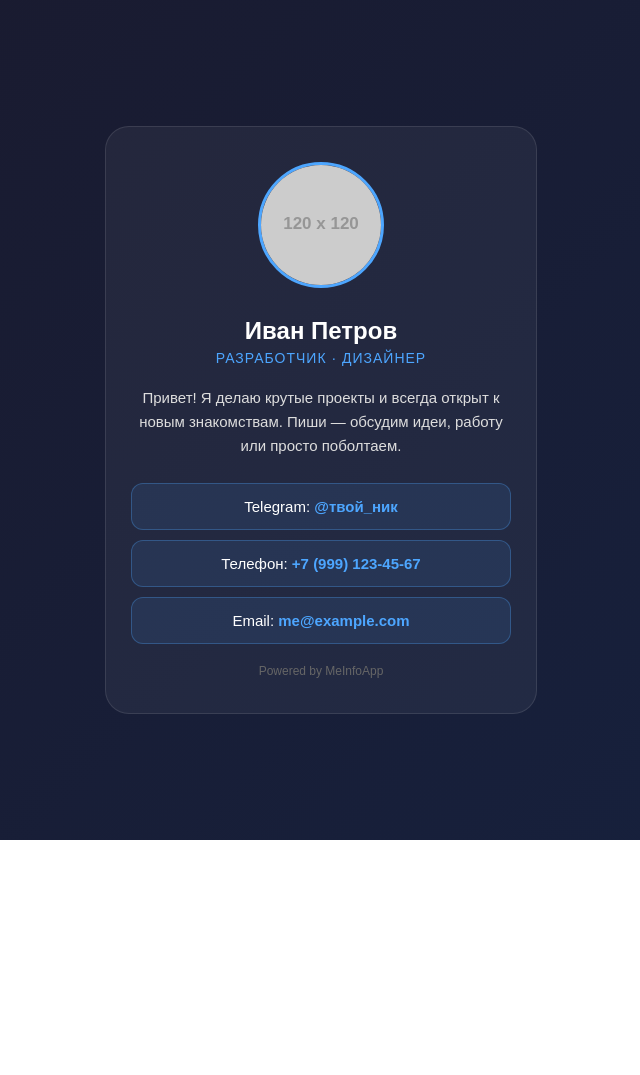
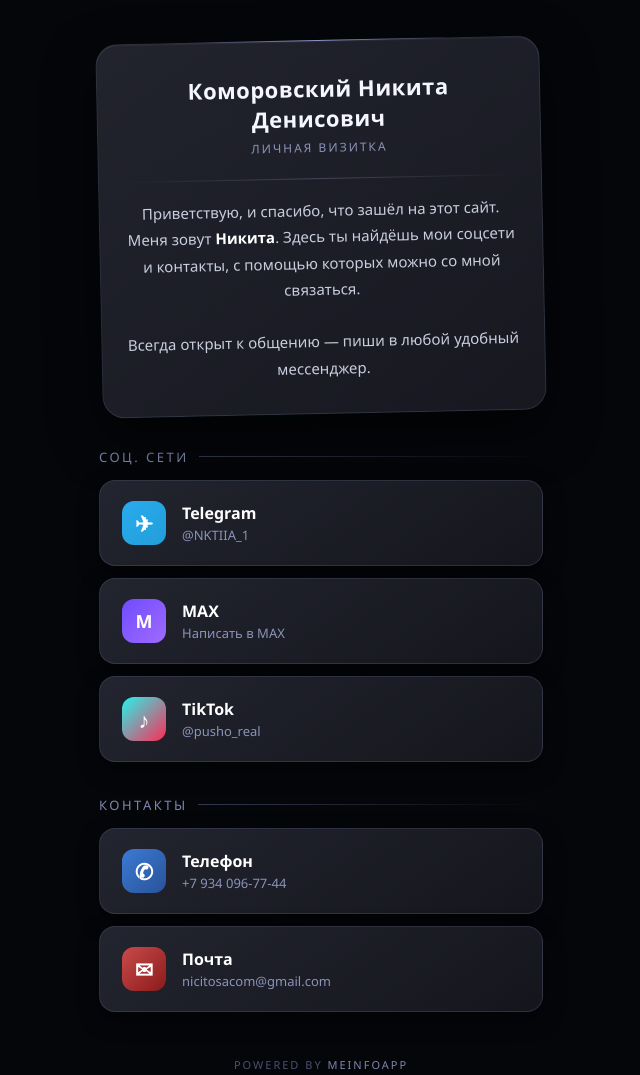
Before and after one commit to nicitosacom-pixel/nicitosacom-pixel.github.io, a plain HTML site: page index.html in a window 1280 px wide. Shown: the whole page, without its empty margins (319-959 px from the left). Before the commit the page ends 840 px from the top, so only its background shows below. Drawn offline with Linux system fonts and the light colour scheme; placeholder pictures from the web are drawn by us.

Commit message:
Update index.html

```diff
--- a/index.html
+++ b/index.html
@@ -3,79 +3,279 @@
 <head>
 <meta charset="UTF-8">
 <meta name="viewport" content="width=device-width, initial-scale=1.0">
-    <title>MeInfoApp — моя визитка</title>
+<title>Никита Коморовский — контакты</title>
 <style>
-        body {
-            font-family: Arial, sans-serif;
-            background: linear-gradient(135deg, #1a1a2e, #16213e);
+  * { box-sizing: border-box; margin: 0; padding: 0; }
+
+  html, body {
+    min-height: 100%;
+    font-family: 'Segoe UI', Arial, sans-serif;
+    color: #e8e8ef;
+    background: #05060a;
+    overflow-x: hidden;
+  }
+
+  /* ==== КОСМИЧЕСКИЙ ФОН ==== */
+  body::before {
+    content: "";
+    position: fixed;
+    inset: 0;
+    background:
+      radial-gradient(ellipse at 20% 10%, rgba(60,70,120,0.35), transparent 55%),
+      radial-gradient(ellipse at 85% 20%, rgba(90,60,130,0.25), transparent 50%),
+      radial-gradient(ellipse at 50% 100%, rgba(20,40,80,0.5), transparent 60%),
+      linear-gradient(180deg, #05060a 0%, #0a0d16 40%, #06070d 100%);
+    z-index: -2;
+  }
+  /* Звёзды */
+  body::after {
+    content: "";
+    position: fixed;
+    inset: 0;
+    background-image:
+      radial-gradient(1px 1px at 20px 30px, #fff, transparent),
+      radial-gradient(1px 1px at 120px 80px, #cfd6ff, transparent),
+      radial-gradient(1.5px 1.5px at 200px 150px, #fff, transparent),
+      radial-gradient(1px 1px at 300px 60px, #aab4ff, transparent),
+      radial-gradient(1px 1px at 400px 220px, #fff, transparent),
+      radial-gradient(1.5px 1.5px at 500px 120px, #dde4ff, transparent),
+      radial-gradient(1px 1px at 600px 300px, #fff, transparent),
+      radial-gradient(1px 1px at 700px 40px, #b8c0ff, transparent),
+      radial-gradient(1.5px 1.5px at 800px 250px, #fff, transparent),
+      radial-gradient(1px 1px at 150px 400px, #dde4ff, transparent),
+      radial-gradient(1px 1px at 350px 500px, #fff, transparent),
+      radial-gradient(1.5px 1.5px at 650px 450px, #cfd6ff, transparent);
+    background-size: 900px 600px;
+    background-repeat: repeat;
+    opacity: 0.35;
+    z-index: -1;
+    animation: twinkle 6s ease-in-out infinite alternate;
+  }
+  @keyframes twinkle {
+    from { opacity: 0.25; }
+    to   { opacity: 0.5; }
+  }
+
+  /* ==== КОНТЕЙНЕР ==== */
+  .wrap {
+    max-width: 480px;
+    margin: 0 auto;
+    padding: 40px 18px 60px;
+  }
+
+  /* ==== КАРТОЧКА С ИМЕНЕМ (слегка повёрнута) ==== */
+  .main-card {
+    background: linear-gradient(145deg, rgba(40,42,52,0.85), rgba(25,26,34,0.9));
+    border: 1px solid rgba(150,160,200,0.15);
+    border-radius: 22px;
+    padding: 32px 24px;
+    text-align: center;
+    box-shadow:
+      0 20px 50px rgba(0,0,0,0.6),
+      inset 0 1px 0 rgba(255,255,255,0.05);
+    transform: rotate(-1.2deg);
+    transition: transform 0.5s ease;
+    position: relative;
+  }
+  .main-card:hover { transform: rotate(0deg) scale(1.01); }
+
+  .main-card::before {
+    content: "";
+    position: absolute;
+    top: -1px; left: 20%;
+    width: 60%;
+    height: 1px;
+    background: linear-gradient(90deg, transparent, rgba(180,190,255,0.7), transparent);
+  }
+
+  .fio {
+    font-size: 22px;
+    font-weight: 700;
+    letter-spacing: 0.5px;
+    color: #f5f6ff;
+    margin-bottom: 6px;
+  }
+  .fio-sub {
+    font-size: 12px;
+    color: #8b93b8;
+    text-transform: uppercase;
+    letter-spacing: 2px;
+    margin-bottom: 22px;
+  }
+
+  .divider {
+    height: 1px;
+    background: linear-gradient(90deg, transparent, rgba(150,160,200,0.3), transparent);
+    margin: 18px 0;
+  }
+
+  .greeting {
+    font-size: 15px;
+    line-height: 1.75;
+    color: #c9cede;
+  }
+  .greeting b { color: #fff; }
+
+  /* ==== ЗАГОЛОВКИ РАЗДЕЛОВ ==== */
+  .section-title {
+    display: flex;
+    align-items: center;
+    gap: 10px;
+    margin: 34px 0 14px;
+    font-size: 13px;
+    letter-spacing: 2.5px;
+    text-transform: uppercase;
+    color: #7d86ad;
+  }
+  .section-title::after {
+    content: "";
+    flex: 1;
+    height: 1px;
+    background: linear-gradient(90deg, rgba(120,130,180,0.4), transparent);
+  }
+
+  /* ==== КНОПКИ СОЦСЕТЕЙ ==== */
+  .btn {
+    display: flex;
+    align-items: center;
+    gap: 16px;
+    padding: 20px 22px;
+    border-radius: 16px;
+    background: linear-gradient(145deg, rgba(38,40,52,0.9), rgba(22,23,30,0.95));
+    border: 1px solid rgba(140,150,190,0.18);
+    color: #e8e8ef;
+    text-decoration: none;
+    margin-bottom: 12px;
+    box-shadow: 0 8px 22px rgba(0,0,0,0.45);
+    transition: all 0.25s ease;
+    position: relative;
+    overflow: hidden;
+  }
+  .btn::before {
+    content: "";
+    position: absolute;
+    top: 0; left: -100%;
+    width: 100%; height: 100%;
+    background: linear-gradient(90deg, transparent, rgba(255,255,255,0.06), transparent);
+    transition: left 0.6s ease;
+  }
+  .btn:hover::before { left: 100%; }
+  .btn:hover {
+    transform: translateY(-3px);
+    border-color: rgba(180,190,255,0.4);
+    box-shadow: 0 14px 32px rgba(0,0,0,0.6);
+  }
+  .btn:active { transform: translateY(-1px); }
+
+  .icon {
+    width: 44px;
+    height: 44px;
+    border-radius: 12px;
+    display: flex;
+    align-items: center;
+    justify-content: center;
+    font-size: 22px;
+    font-weight: bold;
+    flex-shrink: 0;
+  }
+  .tg-icon    { background: linear-gradient(135deg,#2aabee,#229ed9); color:#fff; }
+  .max-icon   { background: linear-gradient(135deg,#6f4cff,#a06bff); color:#fff; font-size:18px; }
+  .tt-icon    { background: linear-gradient(135deg,#25f4ee,#fe2c55); color:#fff; }
+  .phone-icon { background: linear-gradient(135deg,#3a7bd5,#2a5298); color:#fff; }
+  .mail-icon  { background: linear-gradient(135deg,#c94b4b,#8b1a1a); color:#fff; }
+
+  .btn-text { flex: 1; text-align: left; }
+  .btn-title {
+    font-size: 16px;
+    font-weight: 600;
     color: #fff;
-            display: flex;
-            justify-content: center;
-            align-items: center;
-            min-height: 100vh;
-            margin: 0;
-            padding: 20px;
+    margin-bottom: 2px;
   }
-        .card {
-            background: rgba(255, 255, 255, 0.05);
-            border: 1px solid rgba(255, 255, 255, 0.1);
-            padding: 35px 25px;
-            border-radius: 24px;
-            max-width: 380px;
-            width: 100%;
+  .btn-sub {
+    font-size: 13px;
+    color: #8b93b8;
+    word-break: break-all;
+  }
+
+  /* ==== ПОДВАЛ ==== */
+  .footer {
     text-align: center;
+    margin-top: 45px;
+    font-size: 11px;
+    letter-spacing: 2px;
+    color: #4a5070;
+    text-transform: uppercase;
   }
-        .avatar {
-            width: 120px;
-            height: 120px;
-            border-radius: 50%;
-            border: 3px solid #4da6ff;
-            margin-bottom: 15px;
-        }
-        h1 { margin: 10px 0 5px; font-size: 24px; }
-        .subtitle {
-            color: #4da6ff;
-            margin-bottom: 20px;
-            font-size: 14px;
-            text-transform: uppercase;
-            letter-spacing: 1px;
-        }
-        .bio { line-height: 1.6; margin-bottom: 25px; color: #ddd; font-size: 15px; }
-        .contact {
-            background: rgba(77, 166, 255, 0.1);
-            border: 1px solid rgba(77, 166, 255, 0.3);
-            padding: 14px;
-            border-radius: 12px;
-            margin-bottom: 10px;
-            font-size: 15px;
-        }
-        a { color: #4da6ff; text-decoration: none; font-weight: 600; }
-        .footer { margin-top: 20px; font-size: 12px; color: #666; }
+  .footer span { color: #7d86ad; }
 </style>
 </head>
 <body>
-    <div class="card">
-        <img class="avatar" src="https://via.placeholder.com/120" alt="Фото">
+  <div class="wrap">
 
-        <h1>Иван Петров</h1>
-        <div class="subtitle">Разработчик · Дизайнер</div>
+    <!-- ==== КАРТОЧКА С ФИО И ОПИСАНИЕМ ==== -->
+    <div class="main-card">
+      <div class="fio">Коморовский Никита Денисович</div>
+      <div class="fio-sub">Личная визитка</div>
 
-        <div class="bio">
-            Привет! Я делаю крутые проекты и всегда открыт к новым знакомствам.
-            Пиши — обсудим идеи, работу или просто поболтаем.
+      <div class="divider"></div>
+
+      <div class="greeting">
+        Приветствую, и спасибо, что зашёл на этот сайт.
+        Меня зовут <b>Никита</b>. Здесь ты найдёшь мои соцсети
+        и контакты, с помощью которых можно со мной связаться.
+        <br><br>
+        Всегда открыт к общению — пиши в любой удобный мессенджер.
+      </div>
     </div>
 
-        <div class="contact">
-            Telegram: <a href="https://t.me/твой_ник">@твой_ник</a>
+    <!-- ==== СОЦСЕТИ ==== -->
+    <div class="section-title">Соц. сети</div>
+
+    <a class="btn" href="https://t.me/NKTIIA_1" target="_blank">
+      <div class="icon tg-icon">✈</div>
+      <div class="btn-text">
+        <div class="btn-title">Telegram</div>
+        <div class="btn-sub">@NKTIIA_1</div>
       </div>
-        <div class="contact">
-            Телефон: <a href="tel:+79991234567">+7 (999) 123-45-67</a>
+    </a>
+
+    <a class="btn" href="https://max.ru/u/f9LHodD0cOKgAwPjtCTmtwzeFtbv1lGUU3SlIDqMb3NVXMp61TFE4EkFkUI" target="_blank">
+      <div class="icon max-icon">M</div>
+      <div class="btn-text">
+        <div class="btn-title">MAX</div>
+        <div class="btn-sub">Написать в MAX</div>
       </div>
-        <div class="contact">
-            Email: <a href="mailto:me@example.com">me@example.com</a>
+    </a>
+
+    <a class="btn" href="https://www.tiktok.com/@pusho_real" target="_blank">
+      <div class="icon tt-icon">♪</div>
+      <div class="btn-text">
+        <div class="btn-title">TikTok</div>
+        <div class="btn-sub">@pusho_real</div>
       </div>
+    </a>
 
-        <div class="footer">Powered by MeInfoApp</div>
+    <!-- ==== КОНТАКТЫ ==== -->
+    <div class="section-title">Контакты</div>
+
+    <a class="btn" href="tel:+79340967744">
+      <div class="icon phone-icon">✆</div>
+      <div class="btn-text">
+        <div class="btn-title">Телефон</div>
+        <div class="btn-sub">+7 934 096-77-44</div>
+      </div>
+    </a>
+
+    <a class="btn" href="mailto:nicitosacom@gmail.com">
+      <div class="icon mail-icon">✉</div>
+      <div class="btn-text">
+        <div class="btn-title">Почта</div>
+        <div class="btn-sub">nicitosacom@gmail.com</div>
+      </div>
+    </a>
+
+    <div class="footer">Powered by <span>MeInfoApp</span></div>
+
   </div>
 </body>
 </html>
```
Lines whose indentation alone changed are shown as unchanged.
